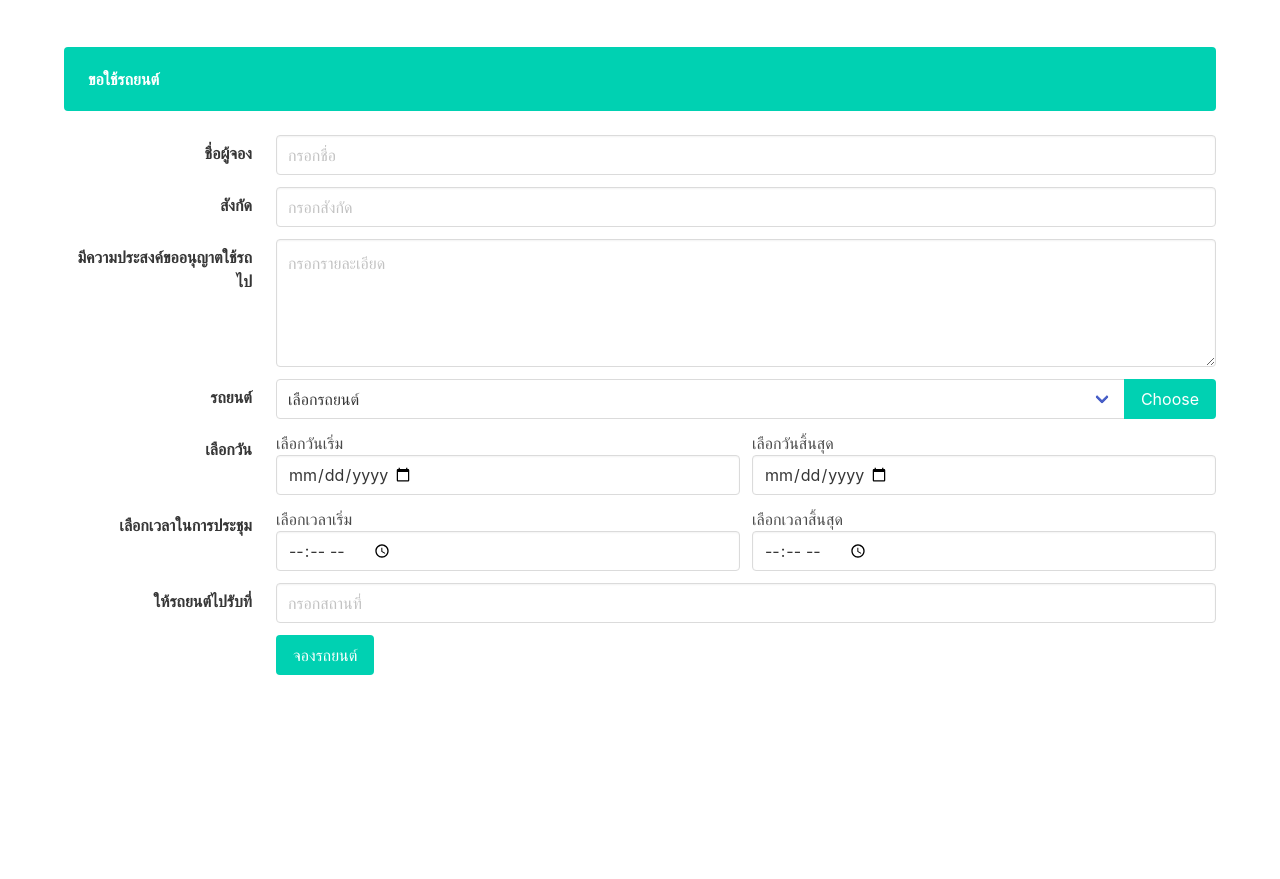
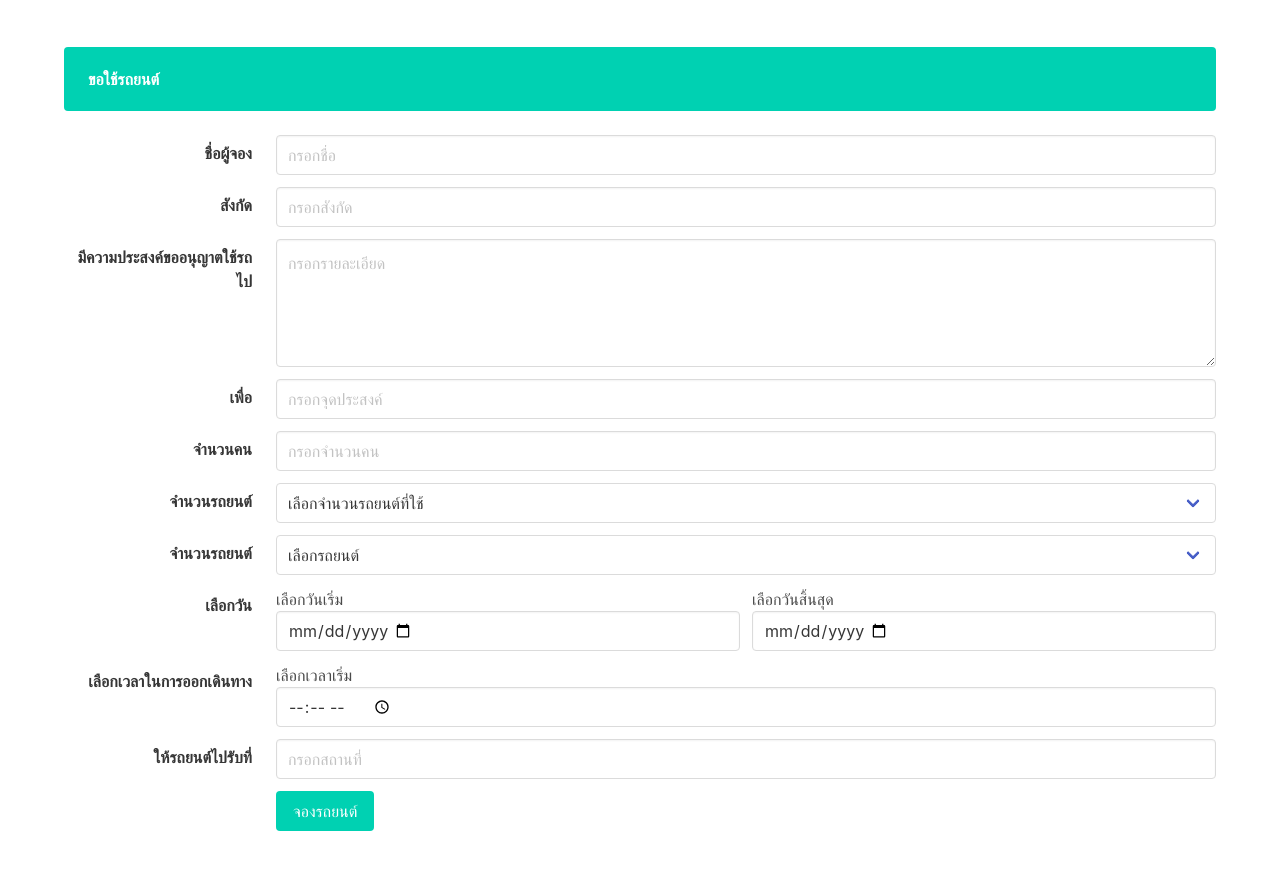
Before and after one commit to pakping/calendar, a PHP site: page /app/form_car.php in a window 1280 px wide. Shown: the part 171-1050 px from the top of the page. Before the commit the page ends 846 px from the top, so only its background shows below. Run offline with PHP 8.4, Linux system fonts and the light colour scheme; a user stored in the database is signed in; tables that the repository leaves empty or names only in its code hold one stand-in row (values such as "Sample post"); some libraries are stand-ins or nearby versions.

Commit message:
form car

```diff
--- a/app/form_car.php
+++ b/app/form_car.php
@@ -11,84 +11,62 @@ $endtime = date("21:00:00");
 <?php
 // การบันทึกข้อมูลอย่างง่ายเบื้องตั้น
 if (isset($_POST['btn_add']) && $_POST['btn_add'] != "") {
+    $event_id = '0';
+
+    $regname = $_POST['regname'];
+    $agency = $_POST['agency'];
+    $description = $_POST['desc'];
     $p_event_title = (isset($_POST['event_title'])) ? $_POST['event_title'] : "";
+    $peoplenum =  $_POST['people'];
+    $car = $_POST['car'];
+    $caroption = $_POST['caroption'];
     $p_event_startdate = (isset($_POST['event_startdate'])) ? $_POST['event_startdate'] : "0000-00-00";
     $p_event_enddate = (isset($_POST['event_enddate'])) ? $_POST['event_enddate'] : "0000-00-00";
     $p_event_starttime = (isset($_POST['event_starttime'])) ? $_POST['event_starttime'] : "00:00:00";
-    $p_event_endtime = (isset($_POST['event_endtime'])) ? $_POST['event_endtime'] : "00:00:00";
-    $p_event_repeatday = (isset($_POST['event_repeatday'])) ? $_POST['event_repeatday'] : "";
-    $p_event_allday = (isset($_POST['event_allday'])) ? 1 : 0;
-    $peoplenum =  $_POST['people'];
-    $description = $_POST['desc'];
-
-    $tool = $_POST['tool'];
-    $stat = $_POST['statid'];
-    if (isset($_POST['statid'])) {
-        $stat = 2;
-    }
-    if (isset($_POST['Username'])) {
-        $Username = $_POST['Username'];
-    }
-
-    $roomname = $_POST['roomname'];
-    $bgcolor = '0';
-    $roomid = '0';
-    $sqlq = "Select * from room where roomname = '$roomname'";
-    if ($result = mysqli_query($con, $sqlq)) {
-        while ($ok = mysqli_fetch_array($result)) {
-            $bgcolor = $ok['bgcolor'] ;
-            $roomid = $ok['roomid'];
-        }
-    }
+    $location = $_POST['location'];
     $sql = "
-    INSERT INTO tbl_event SET
+    INSERT INTO cars_event SET
+    regname='" . $regname . "',
+    agency='" . $agency . "',
+    event_detail='" . $description . "',
     event_title='" . $p_event_title . "',
-    roomid ='" . $roomid . "',
+    people='" . $peoplenum . "',
+    carnum ='" . $car . "',
     event_startdate='" . $p_event_startdate . "',
     event_enddate='" . $p_event_enddate . "',
     event_starttime='" . $p_event_starttime . "',
-    event_endtime='" . $p_event_endtime . "',
-    event_repeatday='" . $p_event_repeatday . "',
-    event_allday='" . $p_event_allday . "',
-    event_bgcolor='" . $bgcolor . "',
-    people='" . $peoplenum . "',
-    event_detail='" . $description . "',
-    statid='" . $stat . "',
-    Username='" . $Username . "',
-    other='" . $other . "'
+    location ='" . $location . "'
     ";
-    $sqla = "Select * from tbl_event where (event_startdate Between '$p_event_startdate' and '$p_event_enddate') and (event_enddate Between '$p_event_startdate' and '$p_event_enddate') and (event_starttime Between '$p_event_starttime' and '$p_event_endtime')and (event_endtime Between '$p_event_starttime' and '$p_event_endtime') and (statid ='2' or statid = '1') ";
+    $sqla = "Select * from cars_event";
     $result2 = mysqli_query($con, $sqla);
-    /* echo $sqla; */
+    echo $sqla;
 
-    if ( $rowcount=mysqli_num_rows($result2) == 0 ){
-        if ($mysqli->query($sql)){
+    if ($rowcount = mysqli_num_rows($result2) == 0) {
+        if ($mysqli->query($sql)) {
             echo '<script>alert("New data inserted")
-            window.location.href ="../app/form_calendar.php"</script>';
+            window.location.href ="../app/form_car.php"</script>';
         }
-    }else{
+    } else {
         $z = 0;
         while ($data = mysqli_fetch_array($result2)) {
-            $id[$z] = $data['roomid'];
+            $id[$z] = $data['event_id'];
             $stime[$z] = $data['event_starttime'];
-            $etime[$z] = $data['event_endtime'];
+
 
             /* echo $id[$z] . "<br>";
             echo $stime[$z] . "<br>";
             echo $etime[$z] . "<br>"; */
-                $z = $z +1;
+            $z = $z + 1;
         }
-        if (in_array($roomid,$id)){
+        if (in_array($event_id, $id)) {
             echo '<script>alert("วันเวลาที่เลือกไม่สามารถจองได้เนื่องจากมีผู้จองก่อนแล้ว (case1)")
-            window.location.href ="../app/form_calendar.php"</script>';
-        }else{
-            if ( $hasDuplicates = count($id) > count(array_unique($id)) )
-            {
+            window.location.href ="../app/form_car.php"</script>';
+        } else {
+            if ($hasDuplicates = count($id) > count(array_unique($id))) {
                 echo '<script>alert("วันเวลาที่เลือกไม่สามารถจองได้เนื่องจากมีผู้จองก่อนแล้ว (case2)")
-                window.location.href ="../app/form_calendar.php"</script>';
-            }
-            else{
-                if ($mysqli->query($sql)){
+                window.location.href ="../app/form_car.php"</script>';
+            } else {
+                if ($mysqli->query($sql)) {
                     echo '<script>alert("New data inserted!!")
                     window.location.href ="../app/calendar.php"</script>';
                 }
@@ -139,7 +117,7 @@ if (isset($_POST['btn_add']) && $_POST['btn_add'] != "") {
                     <div class="field-body">
                         <div class="field">
                             <div class="control">
-                                <input class="input" name="name" type="text" placeholder="กรอกชื่อ" required>
+                                <input class="input" name="regname" type="text" placeholder="กรอกชื่อ" required>
                             </div>
                         </div>
                     </div>
@@ -152,7 +130,7 @@ if (isset($_POST['btn_add']) && $_POST['btn_add'] != "") {
                     <div class="field-body">
                         <div class="field">
                             <div class="control">
-                                <input class="input" name="people" type="text" placeholder="กรอกสังกัด" required>
+                                <input class="input" name="agency" type="text" placeholder="กรอกสังกัด" required>
                             </div>
                         </div>
                     </div>
@@ -173,28 +151,82 @@ if (isset($_POST['btn_add']) && $_POST['btn_add'] != "") {
 
                 <div class="field is-horizontal">
                     <div class="field-label is-normal">
-                        <label class="label">รถยนต์</label>
+                        <label class="label">เพื่อ</label>
                     </div>
                     <div class="field-body">
-                        <div class="field has-addons">
-                            <div class="control is-expanded">
+                        <div class="field">
+                            <div class="control">
+                                <input class="input" name="event_title" type="text" placeholder="กรอกจุดประสงค์" required>
+                            </div>
+                        </div>
+                    </div>
+                </div>
+
+                <div class="field is-horizontal">
+                    <div class="field-label is-normal">
+                        <label class="label">จำนวนคน</label>
+                    </div>
+                    <div class="field-body">
+                        <div class="field">
+                            <div class="control">
+                                <input class="input" name="people" type="number" placeholder="กรอกจำนวนคน" required>
+                            </div>
+                        </div>
+                    </div>
+                </div>
+
+                <div class="field is-horizontal">
+                    <div class="field-label is-normal">
+                        <label class="label">จำนวนรถยนต์</label>
+                    </div>
+                    <div class="field-body">
+                        <div class="field">
                             <div class="select is-fullwidth">
-                                    <select name="roomname" required>
+                                <select name="numcar" require>
+                                    <option value="">เลือกจำนวนรถยนต์ที่ใช้</option>
+                                    <?php
+                                    require "../DB/connect.php";
+                                    $sqlcarr="SELECT * FROM car ORDER BY car_id";
+                                    if ($resultcar=mysqli_query($con,$sqlcarr)) {
+                                        $rowcount=mysqli_num_rows($resultcar);
+                                        $b = 1;
+                                        while ($b <= $rowcount) {
+                                    ?>
+                                            <option value="<?php echo $b; ?>"><?php echo $b; ?></option>
+                                    <?php
+                                    $b += 1;
+                                        }
+                                    }
+                                    ?>
+                                </select>
+                            </div>
+                            <!-- <input class="input" name="car" type="number" placeholder="กรอกจำนวนรถยต์ที่ใช้" required> -->
+
+                        </div>
+                    </div>
+                </div>
+
+                <div class="field is-horizontal">
+                    <div class="field-label is-normal">
+                        <label class="label">จำนวนรถยนต์</label>
+                    </div>
+                    <div class="field-body">
+                        <div class="field">
+                            <div class="select is-fullwidth">
+                                <select name="caroption" require>
                                     <option value="">เลือกรถยนต์</option>
                                     <?php
                                     require "../DB/connect.php";
-                                    $Squery = "SELECT * FROM car";
-                                    if ($result = mysqli_query($con, $Squery)) {
-                                        while ($car = mysqli_fetch_array($result)) {
-?>                                            <option value="<?php echo $car['car_type'] .' '.$car['car_name']; ?>"><?php echo $car['car_type'] .' '. $car['car_name']; ?></option>
-<?php }}
+                                    $sqlcar = "SELECT * FROM car";
+                                    if ($car = mysqli_query($con, $sqlcar)) {
+                                        while ($cars = mysqli_fetch_array($car)) {
+                                    ?>
+                                            <option value="<?php echo $cars['car_id']; ?>"><?php echo $cars['car_type'] . ' ' . $cars['car_detail']; ?></option>
+                                    <?php
+                                        }
+                                    }
                                     ?>
                                 </select>
-                                </div>
-                            </div>
-
-                            <div class="control">
-                                <button type="submit" class="button is-primary">Choose</button>
                             </div>
                         </div>
                     </div>
@@ -210,7 +242,7 @@ if (isset($_POST['btn_add']) && $_POST['btn_add'] != "") {
                                 เลือกวันเริ่ม
                             </label>
                             <p class="control is-expanded ">
-                                <input class="input" type="date" id="startdate" name="event_startdate" min="<?php echo $today;?>" max="2050-12-31" onchange="respondtodate()" required>
+                                <input class="input" type="date" id="startdate" name="event_startdate" min="<?php echo $today; ?>" max="2050-12-31" onchange="respondtodate()" required>
                             </p>
 
                         </div>
@@ -227,7 +259,7 @@ if (isset($_POST['btn_add']) && $_POST['btn_add'] != "") {
 
                 <div class="field is-horizontal">
                     <div class="field-label is-normal">
-                        <label class="label">เลือกเวลาในการประชุม</label>
+                        <label class="label">เลือกเวลาในการออกเดินทาง</label>
                     </div>
                     <div class="field-body">
                         <div class="field">
@@ -239,14 +271,7 @@ if (isset($_POST['btn_add']) && $_POST['btn_add'] != "") {
                             </p>
 
                         </div>
-                        <div class="field">
-                            <label class="checkbox">
-                                เลือกเวลาสิ้นสุด
-                            </label>
-                            <p class="control is-expanded ">
-                                <input class="input" type="time" max="<?php echo $endtime; ?>" id="endtime" name="event_endtime" required>
-                            </p>
-                        </div>
+
                     </div>
                 </div>
 
@@ -257,7 +282,7 @@ if (isset($_POST['btn_add']) && $_POST['btn_add'] != "") {
                     <div class="field-body">
                         <div class="field">
                             <div class="control">
-                                <input class="input" name="people" type="text" placeholder="กรอกสถานที่" required>
+                                <input class="input" name="location" type="text" placeholder="กรอกสถานที่" required>
                             </div>
                         </div>
                     </div>
@@ -265,8 +290,6 @@ if (isset($_POST['btn_add']) && $_POST['btn_add'] != "") {
 
                 <div class="field is-horizontal">
                     <div class="field-label">
-                    <!-- stat -->
-                    <input type="hidden" value="2" name="statid">
                         <!-- Username -->
                         <input type="hidden" name="Username" value="<?php echo $_SESSION['Username']; ?>">
                         <!-- Left empty for spacing -->
@@ -286,7 +309,6 @@ if (isset($_POST['btn_add']) && $_POST['btn_add'] != "") {
     </form>
 
     <script type="text/javascript">
-
         var calendars = bulmaCalendar.attach('[type="date"]', {
             startDate: new Date('10/24/2019')
         });
@@ -318,8 +340,8 @@ today = yyyy + '-' + mm + '-' + dd;
         document.getElementById('enddate').setAttribute("min", today);
         console.log(today);
 
-function respondtodate(){
-    if (document.getElementById('enddate').value < document.getElementById('startdate').value){
+        function respondtodate() {
+            if (document.getElementById('enddate').value < document.getElementById('startdate').value) {
                 document.getElementById('enddate').value = document.getElementById('startdate').value;
             }
             var da = new Date();
@@ -328,29 +350,26 @@ function respondtodate(){
         }
 
 
-function respondtotime(){
-    if (document.getElementById('endtime').value < document.getElementById('starttime').value){
+        function respondtotime() {
+            if (document.getElementById('endtime').value < document.getElementById('starttime').value) {
                 document.getElementById('endtime').value = document.getElementById('starttime').value;
             }
             var ta = new Date();
             ta = document.getElementById('starttime').value;
-    console.log (ta);
+            console.log(ta);
             document.getElementById('endtime').setAttribute("min", ta);
         }
 
-function toggledisable(target){
-    if (document.getElementById(target).hasAttribute("disabled")){
+        function toggledisable(target) {
+            if (document.getElementById(target).hasAttribute("disabled")) {
                 document.getElementById(target).removeAttribute("disabled");
                 console.log("i did it")
-    }
-    else {
-        document.getElementById(target).setAttribute("disabled","true")
+            } else {
+                document.getElementById(target).setAttribute("disabled", "true")
                 console.log("nani")
             }
 
         }
-
-
     </script>
 
 </body>
```
Lines whose indentation alone changed are shown as unchanged.
